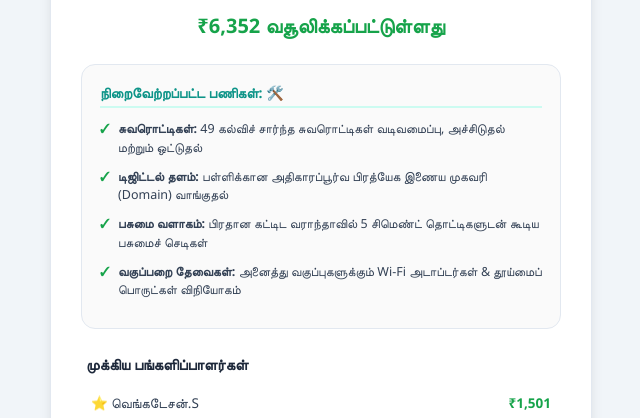
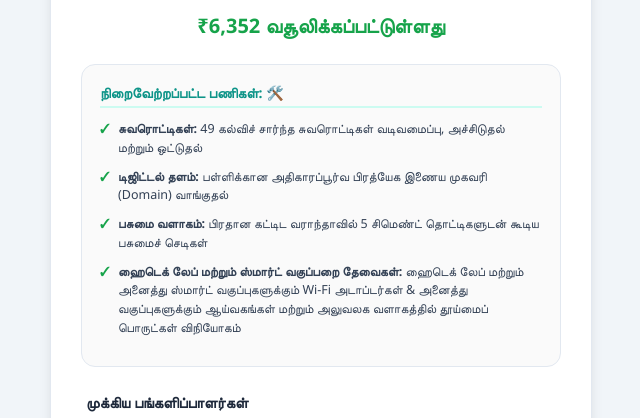
Before and after one commit to agmhss/Tracker-SSI, a plain HTML site: page index.html in a window 1280 px wide. Shown: the part 304-722 px from the top of the page, without its empty margins (319-959 px from the left). Drawn offline with Linux system fonts and the light colour scheme.

Commit message:
Update index.html

```diff
--- a/index.html
+++ b/index.html
@@ -93,7 +93,7 @@
             <li><b>சுவரொட்டிகள்:</b> 49 கல்விச் சார்ந்த சுவரொட்டிகள் வடிவமைப்பு, அச்சிடுதல் மற்றும் ஒட்டுதல்</li>
             <li><b>டிஜிட்டல் தளம்:</b> பள்ளிக்கான அதிகாரப்பூர்வ பிரத்யேக இணைய முகவரி (Domain) வாங்குதல்</li>
             <li><b>பசுமை வளாகம்:</b> பிரதான கட்டிட வராந்தாவில் 5 சிமெண்ட் தொட்டிகளுடன் கூடிய பசுமைச் செடிகள்</li>
-            <li><b>வகுப்பறை தேவைகள்:</b> அனைத்து வகுப்புகளுக்கும் Wi-Fi அடாப்டர்கள் & தூய்மைப் பொருட்கள் விநியோகம்</li>
+            <li><b>ஹைடெக் லேப் மற்றும் ஸ்மார்ட் வகுப்பறை தேவைகள்:</b> ஹைடெக் லேப் மற்றும் அனைத்து ஸ்மார்ட் வகுப்புகளுக்கும் Wi-Fi அடாப்டர்கள் & அனைத்து வகுப்புகளுக்கும் ஆய்வகங்கள் மற்றும் அலுவலக வளாகத்தில் தூய்மைப் பொருட்கள் விநியோகம்</li>
         </ul>
     </div>
 
```
